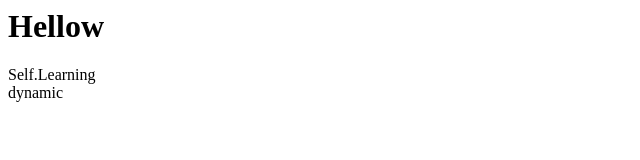
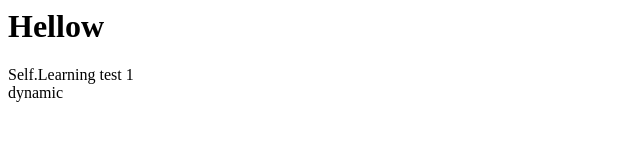
Before and after one commit to samsinhalaenglish/selflearningenglish, a plain HTML site: page index.html in a window 1280 px wide. Shown: the full height of the page, 0-640 px from the left. Drawn offline with Linux system fonts and the light colour scheme.

Commit message:
test commit

```diff
--- a/index.html
+++ b/index.html
@@ -8,7 +8,7 @@
 
 <h1>Hellow</h1>
 
-Self.Learning
+Self.Learning test 1
 
 <div id="test"></div>
 
--- a/main.js
+++ b/main.js
@@ -1 +1,2 @@
 document.getElementById("test").innerHTML = "dynamic";
+console.log(1);
```
